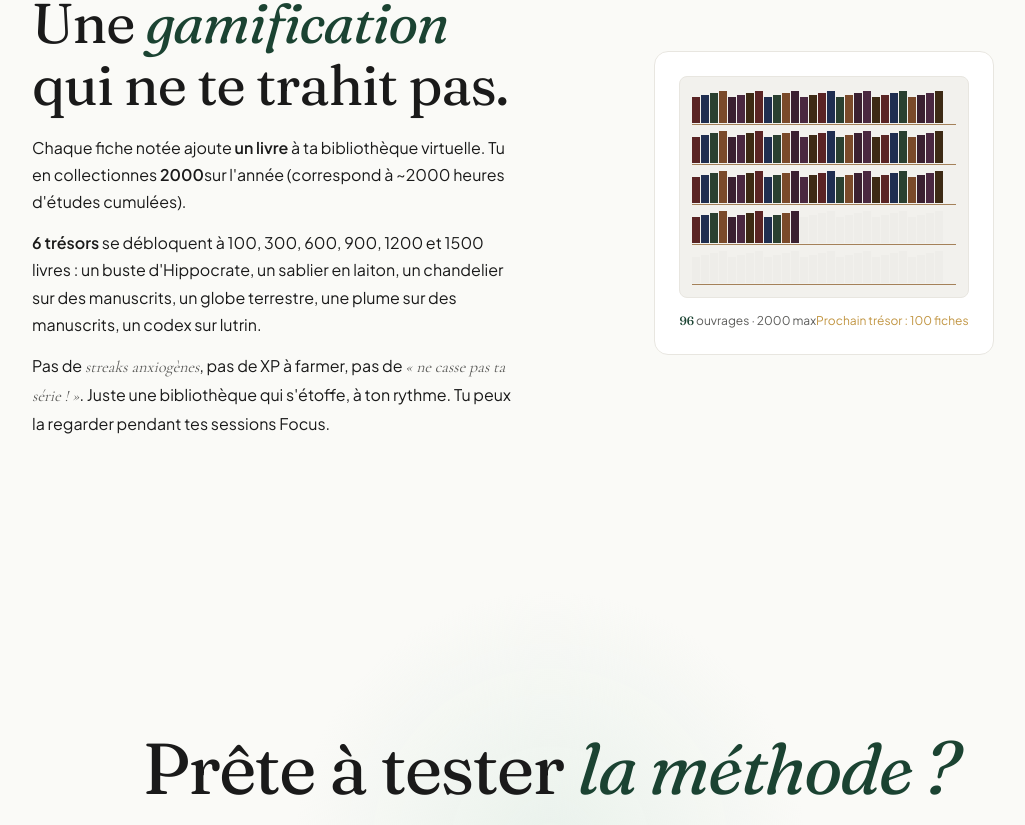
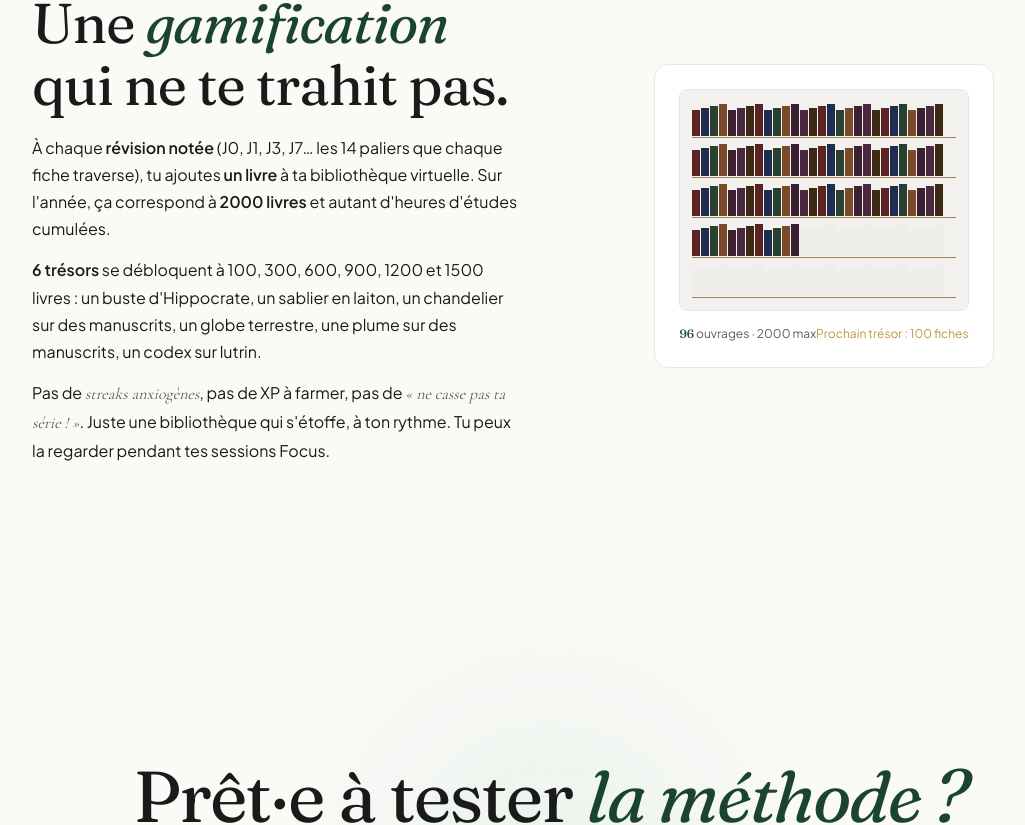
Before and after one commit to Axman1ak/MedRev, a Next.js app: page /methode in a window 1280 px wide. Shown: the part 3820-4645 px from the top of the page, without its empty margins (90-1115 px from the left). Built offline with nearby package versions, Linux system fonts and the light colour scheme.

Commit message:
Update page.tsx

```diff
--- a/src/app/methode/page.tsx
+++ b/src/app/methode/page.tsx
@@ -280,9 +280,11 @@ export default function MethodePage() {
               Une <em>gamification</em> qui ne te trahit pas.
             </h2>
             <p className="lp-method-p">
-              Chaque fiche notée ajoute <strong>un livre</strong> à ta
-              bibliothèque virtuelle. Tu en collectionnes <strong>2000</strong>
-              sur l&apos;année (correspond à ~2000 heures d&apos;études cumulées).
+              À chaque <strong>révision notée</strong> (J0, J1, J3, J7… les
+              14 paliers que chaque fiche traverse), tu ajoutes
+              <strong> un livre</strong> à ta bibliothèque virtuelle. Sur
+              l&apos;année, ça correspond à <strong>2000 livres</strong> et
+              autant d&apos;heures d&apos;études cumulées.
             </p>
             <p className="lp-method-p">
               <strong>6 trésors</strong> se débloquent à 100, 300, 600, 900,
@@ -332,7 +334,7 @@ export default function MethodePage() {
       {/* CTA final */}
       <section className="lp-cta">
         <h2 className="lp-cta-h2">
-          Prête à tester <em>la méthode ?</em>
+          Prêt·e à tester <em>la méthode ?</em>
         </h2>
         <p className="lp-cta-sub">
           Crée ton compte gratuit, charge ton premier cours, et regarde MedRev
```
